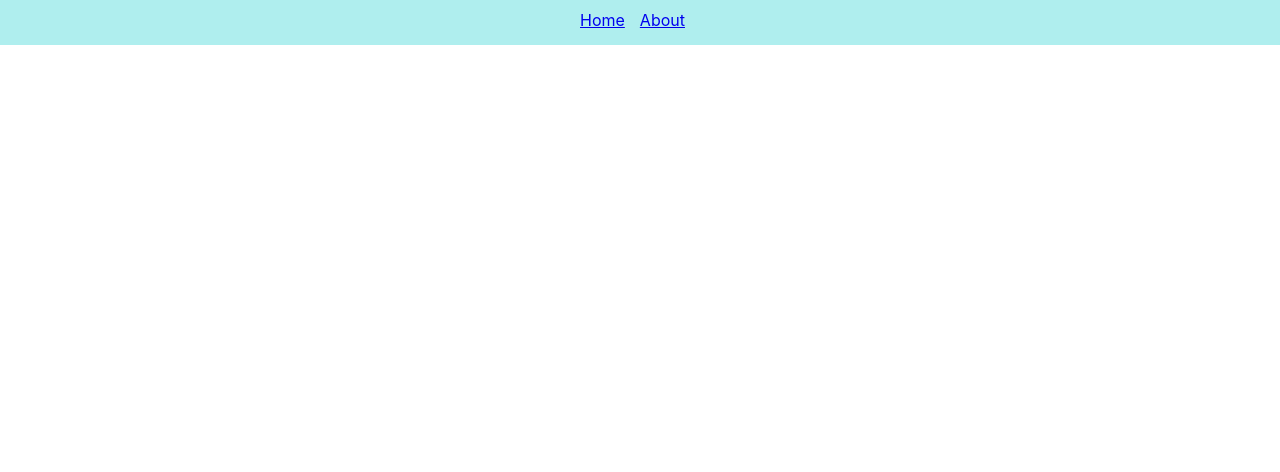
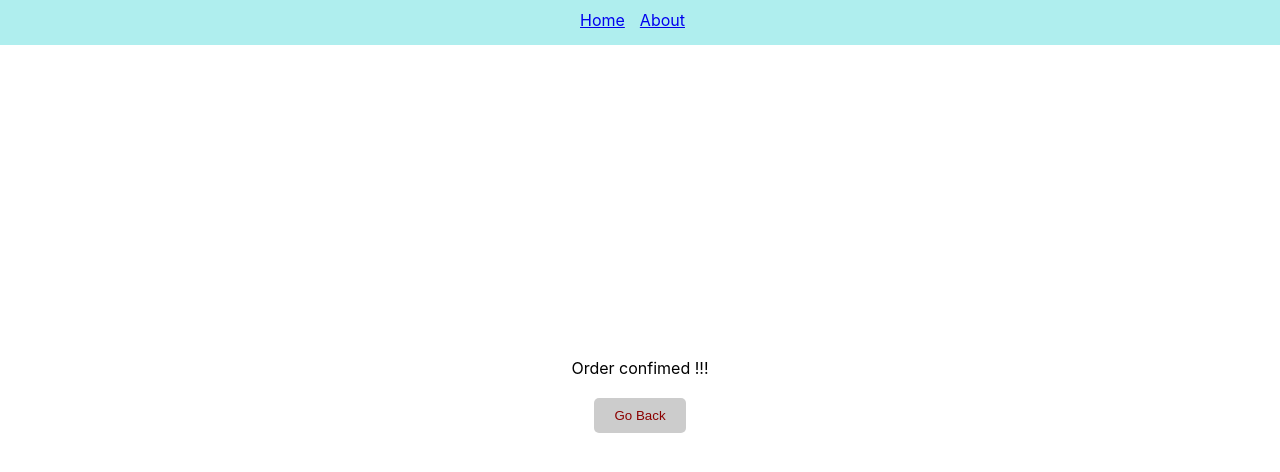
Before and after one commit to HtetKo510217/react-router, a React (Create React App) app: page /order-summary in a window 1280 px wide. Before the commit this address had no page. Shown: the top 472 px of the page. Built offline with nearby package versions, Linux system fonts and the light colour scheme.

Commit message:
navigating programmatically

```diff
--- a/src/App.js
+++ b/src/App.js
@@ -2,6 +2,7 @@ import { Routes, Route} from 'react-router-dom';
 import About from './components/About';
 import Home from './components/Home';
 import Navbar from './components/Navbar';
+import OrderSummary from './components/OrderSummary';
 
 function App() {
   return (
@@ -9,7 +10,8 @@ function App() {
     <Navbar />
     <Routes>
       <Route path='/' element={<Home/>} />
-      <Route path='/about' element={<About />} />
+      <Route path='about' element={<About />} />
+      <Route path='order-summary' element={<OrderSummary/>} />
     </Routes>
    </>
   );
--- a/src/components/Home.js
+++ b/src/components/Home.js
@@ -1,7 +1,12 @@
-import React from 'react'
+import { useNavigate } from 'react-router-dom'
+export default function Home() {
+  const navigate = useNavigate()
+  return (
+    <div className='center'>
+      <div>Home</div>
+      {/* replace : true => change browser history style*/}
+      <button className='btn' onClick={()=> navigate('order-summary',{replace:true})}>Place Order</button>
 
-export default function Home() {
-  return (
-    <div className='center'>Home</div>
+    </div>
   )
 }
--- /dev/null
+++ b/src/components/OrderSummary.js
@@ -0,0 +1,10 @@
+import { useNavigate } from 'react-router-dom'
+export default function OrderSummary() {
+  const navigate = useNavigate()
+  return (
+    <div className="center">
+        <div>Order confimed !!!</div>
+        <button className="btn" onClick={()=> navigate(-1)}>Go Back</button>
+    </div>
+  )
+}
--- a/src/index.css
+++ b/src/index.css
@@ -26,6 +26,17 @@ nav a {
 .center {
   height: calc(100vh - 100px);
   display: flex;
+  flex-direction: column;
   justify-content: center;
   align-items: center;
 }
+
+.btn {
+  margin: 20px 0 0;
+  border: 0;
+  padding: 10px 20px;
+  border-radius: 5px;
+  background: #ccc;
+  color: darkred;
+  cursor: pointer;
+}
```
